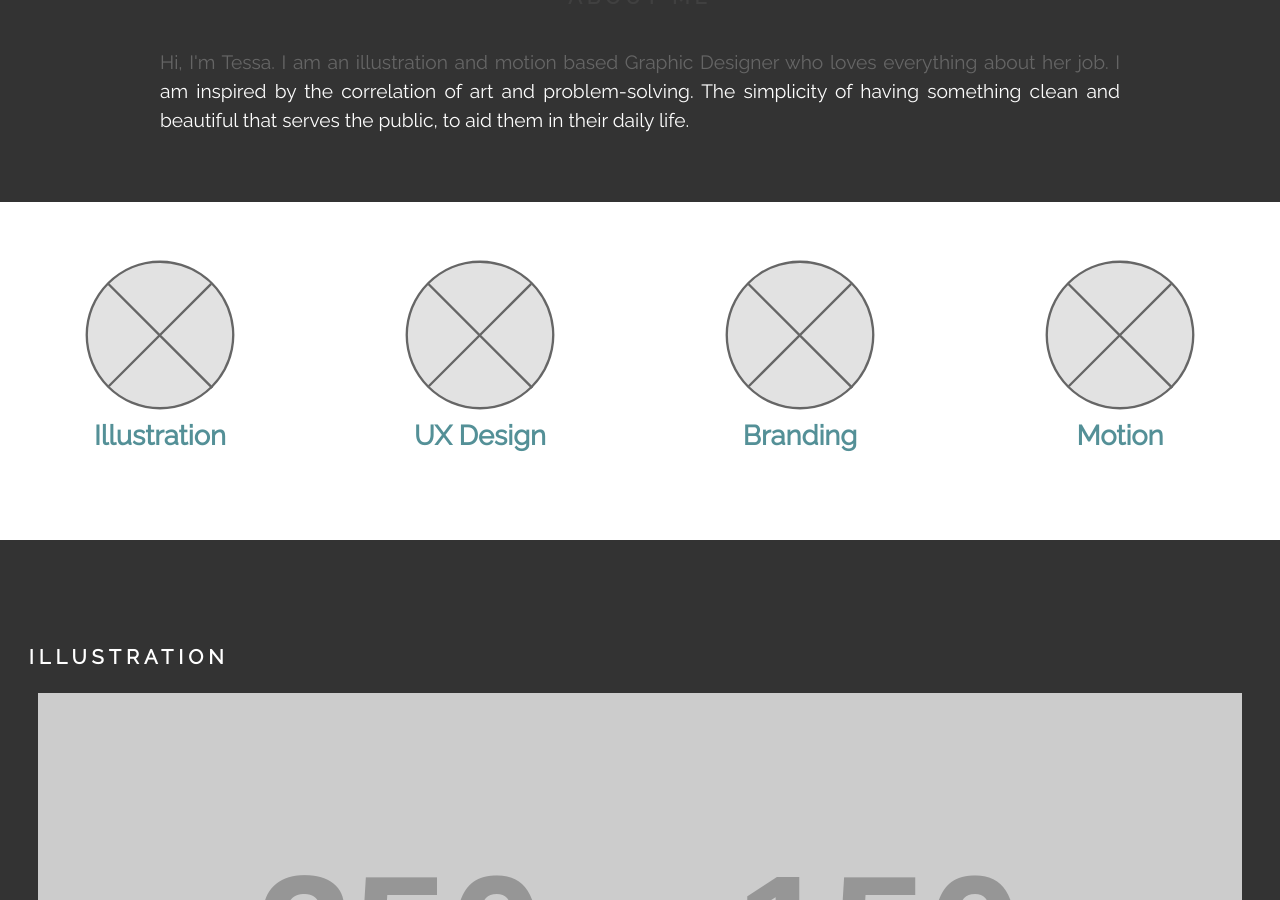
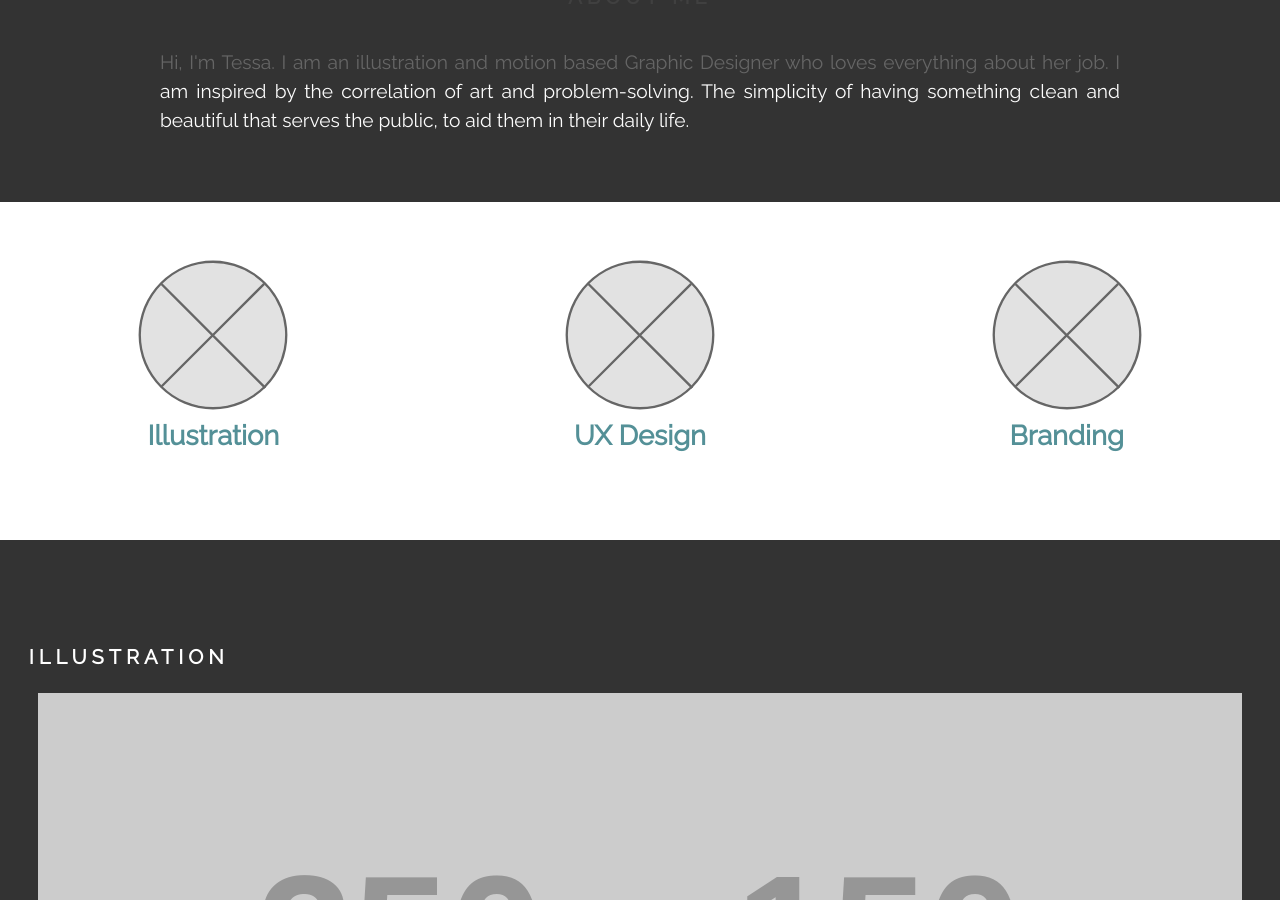
Before and after one commit to tessasherinsnidal/sherinsnidaldesign.ca, a Jekyll site: the page built from index.html, in a window 1280 px wide and 900 px high, scrolled down 962 px. Built offline with Jekyll 4.4.1, drawn with Linux system fonts in a browser that asks for light colours.

Commit message:
deleting motion section

```diff
--- a/index.html
+++ b/index.html
@@ -24,28 +24,22 @@
 </div>
 
 <div class="grid text-center pad-t-2 pad-b-2">
-  <div class="unit [ xs-1 s-1-2 m-1-4 ] inline-block gutter">
+  <div class="unit [ xs-1 s-1-2 m-1-3 ] inline-block gutter">
     <a href="#illustration">
       <svg xmlns="http://www.w3.org/2000/svg" width="150" height="150" viewBox="0 0 256 256"><defs><style>.a{fill:#e2e2e2;}.b{fill:#666;}.c{fill:none;stroke:#666;stroke-miterlimit:10;stroke-width:4px;}</style></defs><title>placeholder</title><path class="a" d="M128 253a125 125 0 1 1 125-125 125.1 125.1 0 0 1-125 125z"/><path class="b" d="M128 5a123 123 0 0 1 87 210 123 123 0 1 1-174-174 122.2 122.2 0 0 1 87-36m0-4a127 127 0 1 0 127 127 127 127 0 0 0-127-127z"/><path class="c" d="M40 41l177.3 177.3M215.3 40.7l-174.8 174.8"/></svg>
       <h3>Illustration</h3>
     </a>
   </div>
-  <div class="unit [ xs-1 s-1-2 m-1-4 ] inline-block gutter">
+  <div class="unit [ xs-1 s-1-2 m-1-3 ] inline-block gutter">
     <a href="#ux">
       <svg xmlns="http://www.w3.org/2000/svg" width="150" height="150" viewBox="0 0 256 256"><defs><style>.a{fill:#e2e2e2;}.b{fill:#666;}.c{fill:none;stroke:#666;stroke-miterlimit:10;stroke-width:4px;}</style></defs><title>placeholder</title><path class="a" d="M128 253a125 125 0 1 1 125-125 125.1 125.1 0 0 1-125 125z"/><path class="b" d="M128 5a123 123 0 0 1 87 210 123 123 0 1 1-174-174 122.2 122.2 0 0 1 87-36m0-4a127 127 0 1 0 127 127 127 127 0 0 0-127-127z"/><path class="c" d="M40 41l177.3 177.3M215.3 40.7l-174.8 174.8"/></svg>
       <h3>UX Design</h3>
     </a>
   </div>
-  <div class="unit [ xs-1 s-1-2 m-1-4 ] inline-block gutter">
+  <div class="unit [ xs-1 s-1-2 m-1-3 ] inline-block gutter">
     <a href="#branding">
       <svg xmlns="http://www.w3.org/2000/svg" width="150" height="150" viewBox="0 0 256 256"><defs><style>.a{fill:#e2e2e2;}.b{fill:#666;}.c{fill:none;stroke:#666;stroke-miterlimit:10;stroke-width:4px;}</style></defs><title>placeholder</title><path class="a" d="M128 253a125 125 0 1 1 125-125 125.1 125.1 0 0 1-125 125z"/><path class="b" d="M128 5a123 123 0 0 1 87 210 123 123 0 1 1-174-174 122.2 122.2 0 0 1 87-36m0-4a127 127 0 1 0 127 127 127 127 0 0 0-127-127z"/><path class="c" d="M40 41l177.3 177.3M215.3 40.7l-174.8 174.8"/></svg>
       <h3>Branding</h3>
-    </a>
-  </div>
-  <div class="unit [ xs-1 s-1-2 m-1-4 ] inline-block gutter">
-    <a href="#motion">
-      <svg xmlns="http://www.w3.org/2000/svg" width="150" height="150" viewBox="0 0 256 256"><defs><style>.a{fill:#e2e2e2;}.b{fill:#666;}.c{fill:none;stroke:#666;stroke-miterlimit:10;stroke-width:4px;}</style></defs><title>placeholder</title><path class="a" d="M128 253a125 125 0 1 1 125-125 125.1 125.1 0 0 1-125 125z"/><path class="b" d="M128 5a123 123 0 0 1 87 210 123 123 0 1 1-174-174 122.2 122.2 0 0 1 87-36m0-4a127 127 0 1 0 127 127 127 127 0 0 0-127-127z"/><path class="c" d="M40 41l177.3 177.3M215.3 40.7l-174.8 174.8"/></svg>
-      <h3>Motion</h3>
     </a>
   </div>
 </div>
@@ -69,6 +63,12 @@
       <div class="container">
         <img class="image pad-b pad-t" src="http://via.placeholder.com/350x150" alt="The Making of Beer Banner">
         <h2 class="middle text-center">The Making of Beer</h2>
+      </div>
+    </a>
+    <a href="{{site.baseurl}}/guy-ritchie/">
+      <div class="container">
+        <img class="image pad-b" src="http://via.placeholder.com/350x150" alt="Guy Ritchie Banner">
+        <h2 class="middle text-center">Guy Ritchie</h2>
       </div>
     </a>
   </div>
@@ -105,19 +105,4 @@
     </a>
   </div>
 
-  <div>
-    <h2 class="text-left section gutter pad-t-2 pad-b-1-2 push-0" id="motion">Motion</h2>
-    <a href="{{site.baseurl}}/guy-ritchie/">
-      <div class="container">
-        <img class="image pad-b" src="http://via.placeholder.com/350x150" alt="Guy Ritchie Banner">
-        <h2 class="middle text-center">Guy Ritchie</h2>
-      </div>
-    </a>
-    <a href="{{site.baseurl}}/photography/">
-      <div class="container">
-        <img class="image pad-b pad-t" src="http://via.placeholder.com/350x150" alt="Photography Banner">
-        <h2 class="middle text-center">Photography</h2>
-      </div>
-    </a>
-  </div>
 </section>
```
